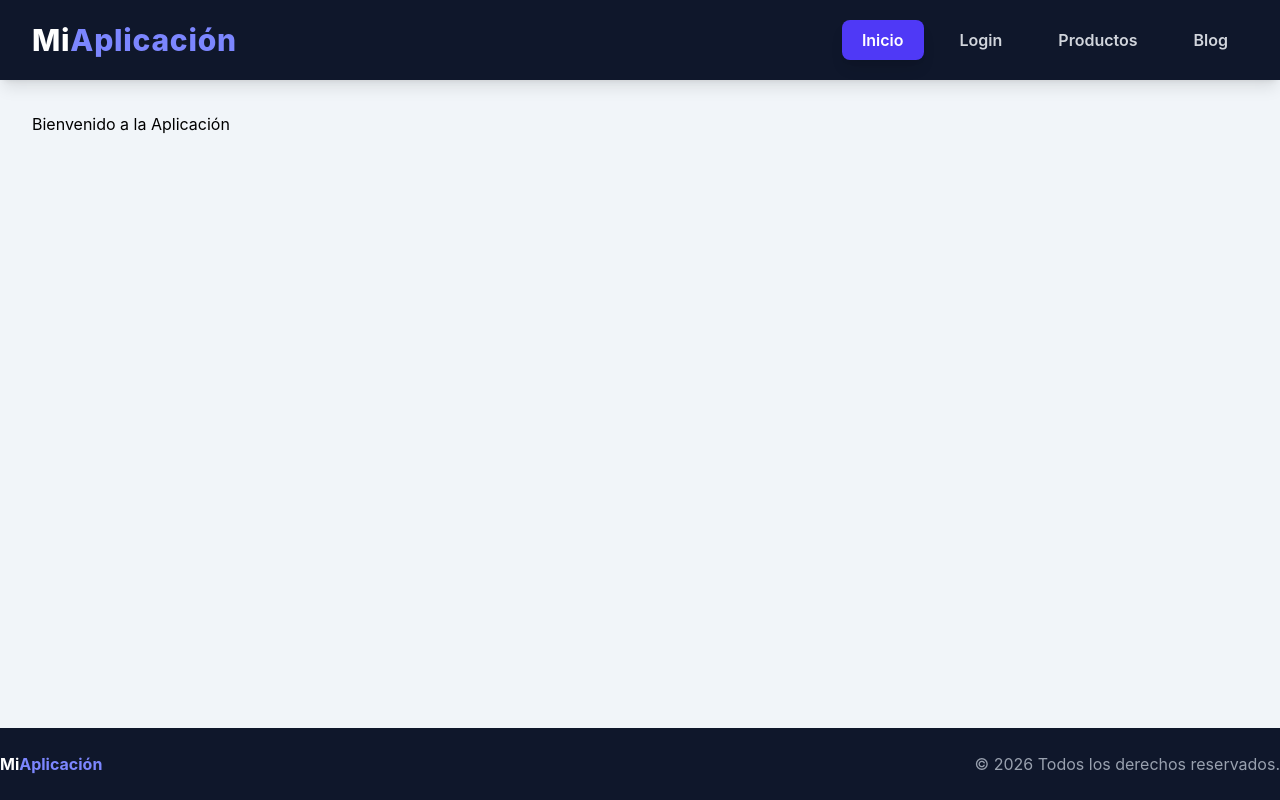
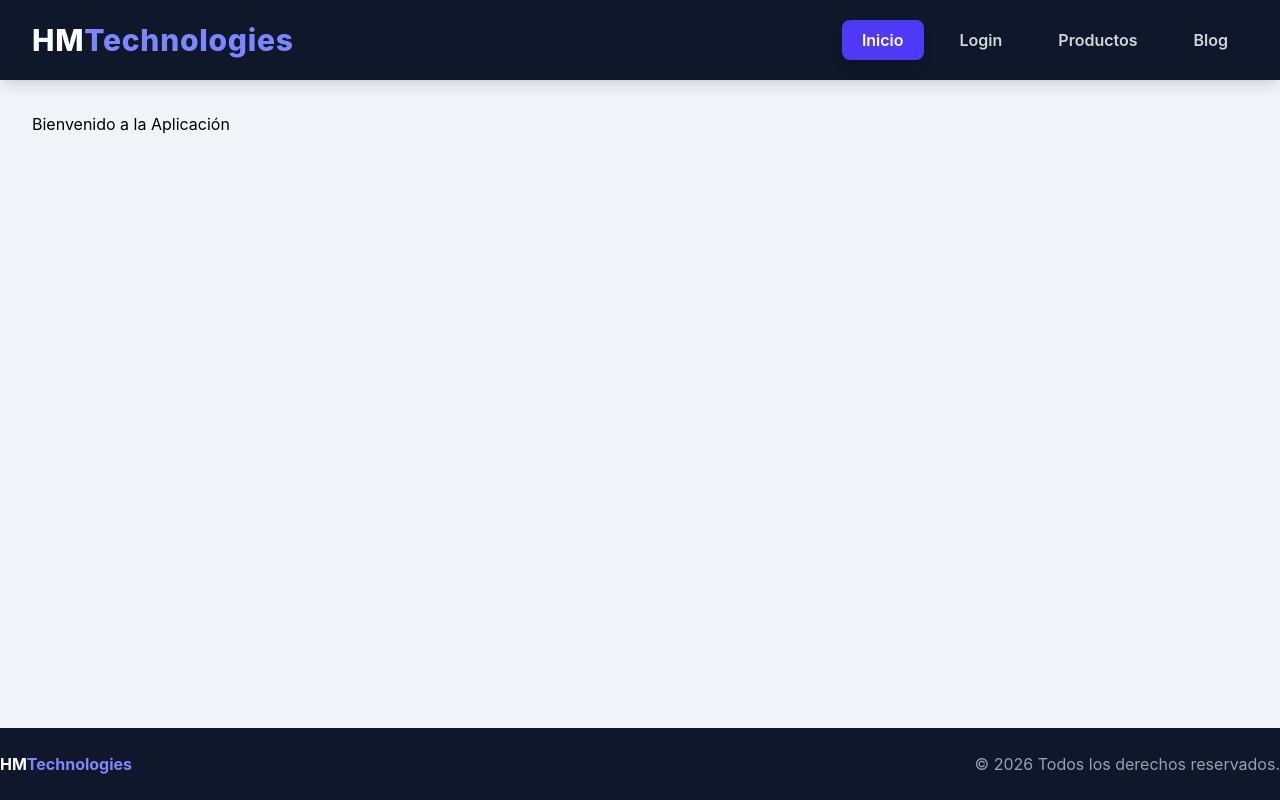
Before and after one commit to EmaRita110983/appVueclase4, a Vue app: page /#/ in a window 1280 px wide. Built offline with nearby package versions, Linux system fonts and the light colour scheme.

Commit message:
Actualizacion Nombre

```diff
--- a/src/App.vue
+++ b/src/App.vue
@@ -10,7 +10,7 @@
         <RouterLink
           to="/"
           class="text-3xl font-extrabold tracking-wide text-white">
-          Mi<span class="text-indigo-400">Aplicación</span>
+          HM<span class="text-indigo-400">Technologies</span>
         </RouterLink>
 
         <!-- Menú -->
@@ -67,7 +67,7 @@
       <div class="max-w-7xl mx-auto flex justify-between items-center">
 
         <h2 class="font-bold text-white">
-          Mi<span class="text-indigo-400">Aplicación</span>
+          HM<span class="text-indigo-400">Technologies</span>
         </h2>
 
         <p>
--- a/src/views/Producto.vue
+++ b/src/views/Producto.vue
@@ -32,7 +32,7 @@
               placeholder="Ej: 1200.00" />
           </div>
           <div>
-            <label for="imagen" class="block text-sm font-medium text-gray-700" width="50%">URL de la Imagen:</label>
+            <label for="imagen" class="block text-sm font-medium text-gray-700" width="100%">URL de la Imagen:</label>
             <input type="text" id="imagen" v-model="producto.imagen"
               class="mt-1 block w-full px-3 py-2 border border-gray-300 rounded-md shadow-sm focus:outline-none focus:ring-indigo-500 focus:border-indigo-500 sm:text-sm"
               placeholder="Ej: https://ejemplo.com/imagen.jpg" />
@@ -60,7 +60,7 @@
           <div v-for="(prod, index) in productos" :key="index"
             class="bg-white rounded-3xl shadow-lg hover:shadow-2xl transition duration-300 overflow-hidden">
 
-            <img :src="prod.imagen" class="h-56 w-full object-cover">
+            <img :src="prod.imagen" :alt="prod.nombre" class="w-full h-48 object-contain" />
 
             <div class="p-6">
 
```
